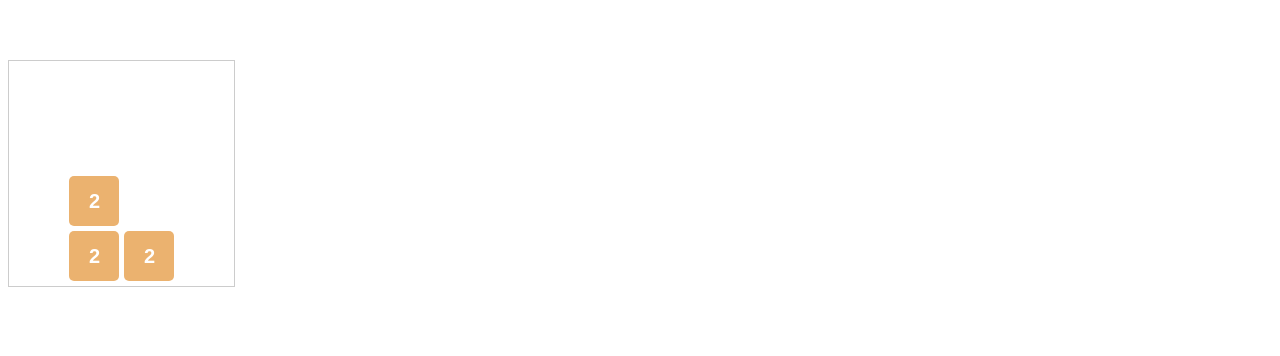
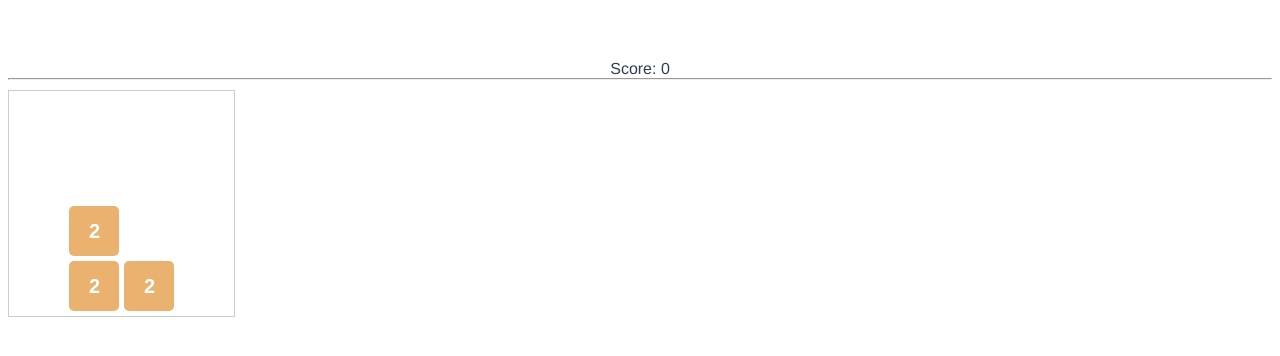
Before and after one commit to loij86/vue2048, a Vue app: page /#/ in a window 1280 px wide. Shown: the top 356 px of the page. Built offline with nearby package versions, Linux system fonts and the light colour scheme.

Commit message:
添加分数功能

```diff
--- a/src/components/Hello.vue
+++ b/src/components/Hello.vue
@@ -1,5 +1,10 @@
 <template>
   <div class="hello">
+
+      <span className="score">
+        Score: {{score_board}}
+      </span>
+    <hr>
     <div class="board">
       <span v-for="(val,key) in initial_board " v-if="val" :key="val.id" :class="key+' value'+tile_value(val)">{{tile_value(val)}}</span>
     </div>
@@ -7,7 +12,6 @@
 </template>
 
 <script>
-
 
   var left = fold_order(["a","b","c","d"], ["1","2","3","4"], false);
   var right = fold_order(["a","b","c","d"], ["4","3","2","1"], false);
@@ -27,7 +31,6 @@
   }
   export default {
     name: 'hello',
-//  components:{Tiles},
     data () {
       return {
         arr:['a1','a2','a3','b1','b2','b3','c1','c2','c4'],
@@ -48,8 +51,13 @@
       }
     },
     computed:{
-      urlboard(){
-
+      score_board(){
+        var that = this;
+        return that.used_spaces(that.initial_board).map(function(key){
+          return (that.initial_board[key].values.reduce(function(a, b) {
+            return a + b;
+          })) - that.initial_board[key].values[0];
+        }).reduce(function(a,b){return a+b}, 0);
       }
     },
     methods:{
@@ -116,6 +124,12 @@
       available_spaces(board){
         return Object.keys(board).filter(function(key){
           return board[key] === null
+        })
+      },
+      /*获取所有存在的棋子*/
+      used_spaces(board){
+        return Object.keys(board).filter(function(key){
+          return board[key] !== null
         })
       },
       /*新建棋子*/
```
